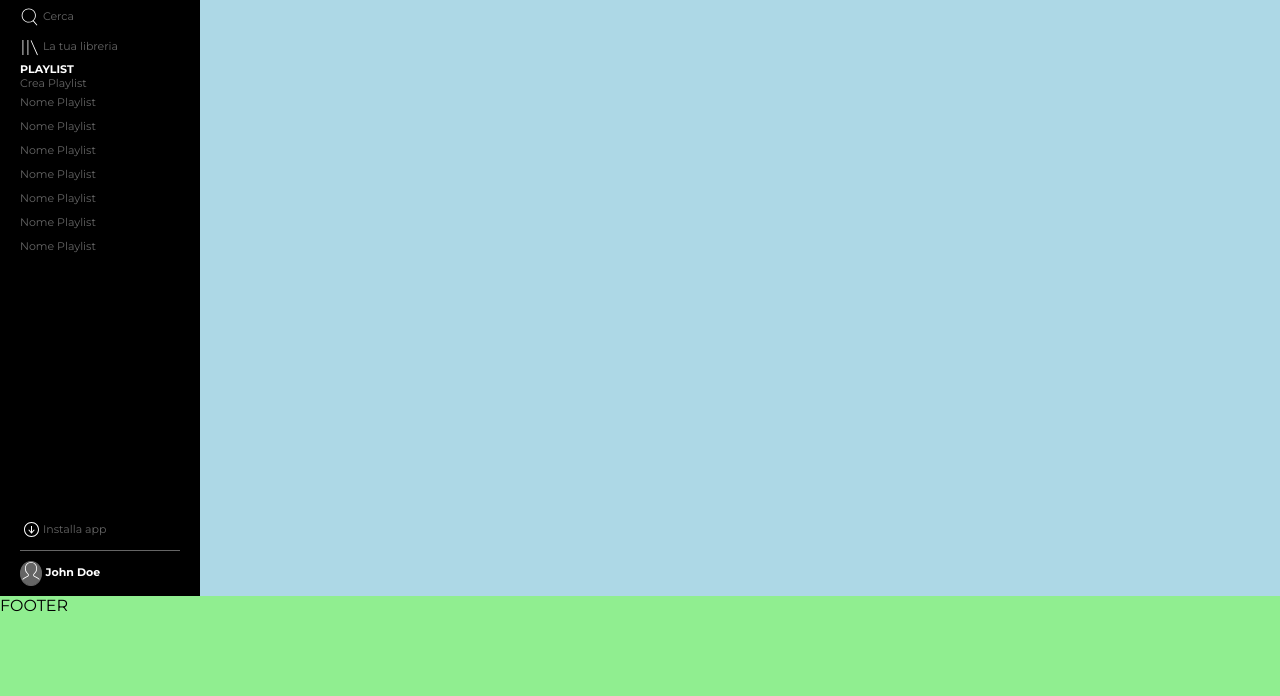
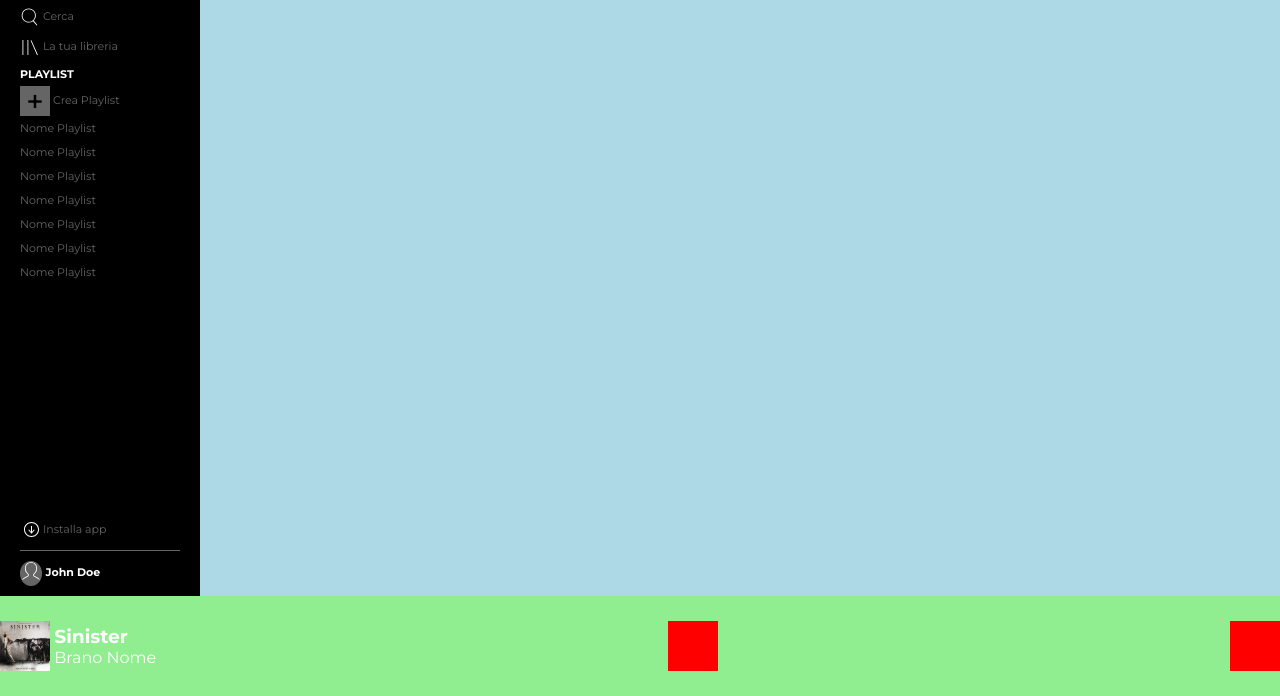
Before and after one commit to rcolonna00/html-css-spotifyweb, a plain HTML site: page index.html in a window 1280 px wide. Shown: the part 104-800 px from the top of the page. Drawn offline with Linux system fonts and the light colour scheme.

Commit message:
manca finire footer e main right

```diff
--- a/css/style.css
+++ b/css/style.css
@@ -22,6 +22,33 @@ img{
 h4{
     color: white;
 }
+
+/* UPGRADE BAR */
+.upgrade{
+    position: fixed;
+    top: 0;
+    right: 0;
+    color: white;
+    background-color: rgba(0, 0, 0, 0.5);
+    height: 75.97px;
+    width: calc( 100% - 200px );
+    text-align: right;
+    text-transform: uppercase;
+    padding-right: 5px;
+}
+
+.upgrade_button{
+    font-size: 10px;
+    line-height: 75.97px;
+    border: 1px solid white;
+    padding: 10px 40px;
+    border-radius: 100px;
+}
+
+.upgrade_button:hover{
+    padding: 15px 50px;
+}
+
 /* MAIN */
 main{
     height: calc( 100% - 100px );
@@ -78,9 +105,24 @@ li:hover{
     flex-grow: 1;
 }
 
+.plus_button{
+    display: inline-block;
+    color:black;
+    font-size: 30px;
+    border: 1px solid #656565;
+    width: 30px;
+    height: 30px;
+    vertical-align: middle;
+    background-color: #656565;
+    font-weight: 500;
+    line-height: 30px;
+    text-align: center;
+}
+
 .library_links h4,
-.library_links span{
+.library_links div{
     padding-left: 20px;
+    padding-top: 5px;
 }
 
 .library_links ul{
@@ -133,11 +175,56 @@ li:hover{
 footer{
     height: 100px;
     overflow: hidden;
+    color: white;
+
 
 
 
     /* TEST */
     background-color: lightgreen;
+}
+
+.music_bar{
+    display: flex;
+    justify-content: space-between;
+    height: 100%;
+    align-items: center;
+}
+
+.alt{
+    width: 50px;
+    height: 50px;
+    background-color: red;
+}
+
+/*song*/
+.song{
+
+}
+
+.song img{
+    height: 50px;
+    width: auto;
+    vertical-align: middle;
+}
+
+.song div{
+    display: inline-block;
+    vertical-align: middle;
+}
+
+/* .song p{
+    display: inline-block;
+} */
+
+/*timer*/
+.timer{
+
+}
+
+/*volume*/
+.volume{
+
 }
 /* FINE FOOTER */
 
@@ -148,6 +235,7 @@ footer{
         width: 50px;
     }
 
+    .library_links div,
     .library_links h4,
     .main_left a,
     .end_links span,
@@ -177,16 +265,22 @@ footer{
         width: calc( 100% - 50px );
     }
     /* FINE MAIN RIGHT */
+
+    .upgrade{
+        width: calc( 100% - 50px );
+    }
 }
 
-@media all and (min-width: 768px){
+@media all and (min-width: 768px)
+and (max-width: 991px) {
 
 }
 
-@media all and (min-width: 992px){
+@media all and (min-width: 992px)
+and (max-width: 1199px) {
 
 }
 
-@media all and (min-width: 1200px){
+@media all and (min-width: 1200px) {
 
 }
--- a/index.html
+++ b/index.html
@@ -40,9 +40,10 @@
                 <!-- LIBRARY LINKS -->
                 <div class="library_links">
                     <h4>PLAYLIST</h4>
-                    <span>
+                    <div>
+                        <span class="plus_button">+</span>
                         <a href="www.google.it">Crea Playlist</a>
-                    </span>
+                    </div>
                     <ul>
                         <li><a href="www.google.it">Nome Playlist</a></li>
                         <li><a href="www.google.it">Nome Playlist</a></li>
@@ -77,10 +78,37 @@
 
         <!-- FOOTER -->
         <footer>
-            FOOTER
+
+            <div class="music_bar">
+
+                <!-- SONG -->
+                <div class="song ">
+                    <img src="img/sinister.jpeg" alt="">
+                    <div>
+                        <h3>Sinister</h3>
+                        <p>Brano Nome</p>
+                    </div>
+
+                </div>
+
+                <!-- TIMER -->
+                <div class="timer alt">
+
+                </div>
+
+                <!-- VOLUME -->
+                <div class="volume alt">
+
+                </div>
+
+            </div>
+
         </footer>
         <!-- FINE FOOTER -->
 
+        <div class="upgrade">
+            <span class="upgrade_button">effettua l'upgrade</span>
+        </div>
     </div>
 
 </body>
```
